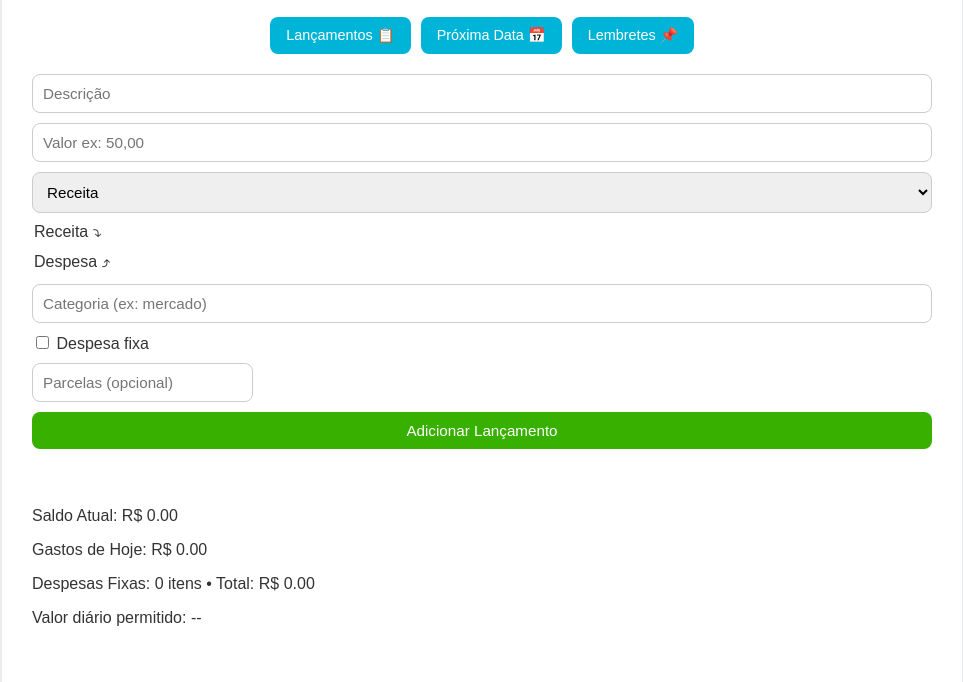
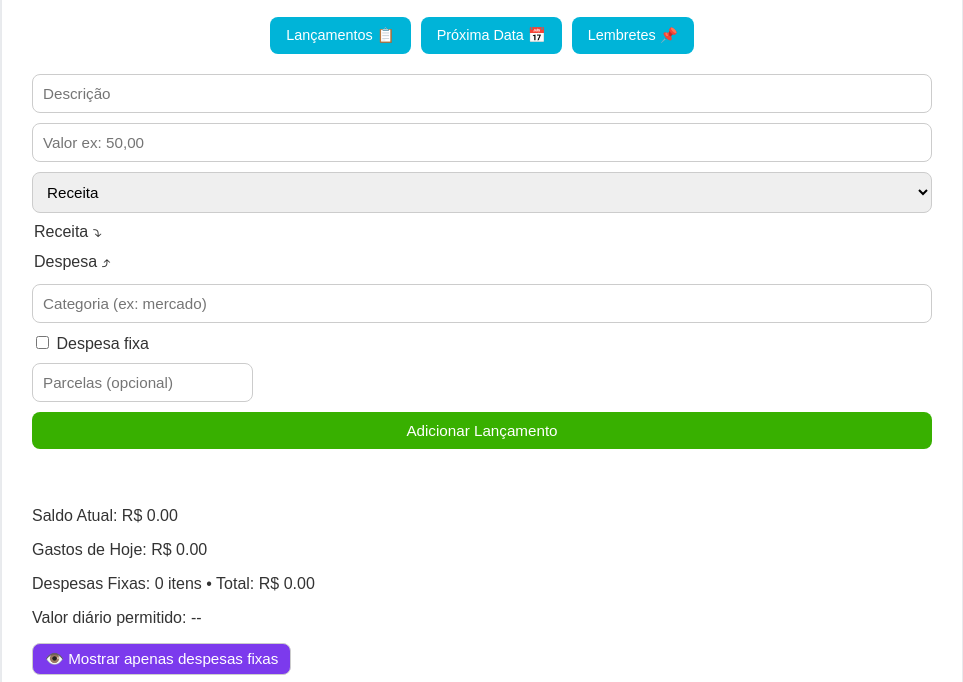
Before and after one commit to IsaDias2000/Organizador-de-tarefa, a plain HTML site: page index.html in a window 1280 px wide. Shown: the part 116-798 px from the top of the page, without its empty margins (158-1121 px from the left). Drawn offline with nearby package versions, Linux system fonts and the light colour scheme.

Commit message:
Update index.html

```diff
--- a/index.html
+++ b/index.html
@@ -52,6 +52,10 @@
       <p id="gasto-diario-info">Valor diário permitido: --</p>
 
       <ul id="transactions"></ul>
+      <div style="margin-bottom: 10px;">
+  <button id="filtro-fixas" style="padding: 6px 12px; border-radius: 8px; background: #7c3aed; color: white;">👁️ Mostrar apenas despesas fixas</button>
+</div>
+
       <button id="clear-transactions">🧹 Limpar Todos os Lançamentos</button>
 
       <canvas id="pieChart" width="400" height="200"></canvas>
```
